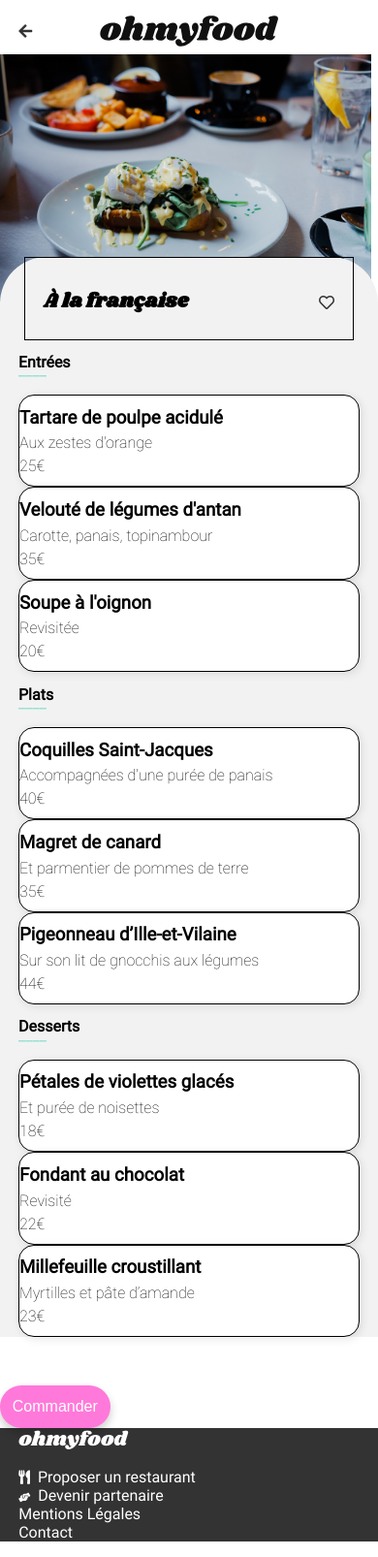
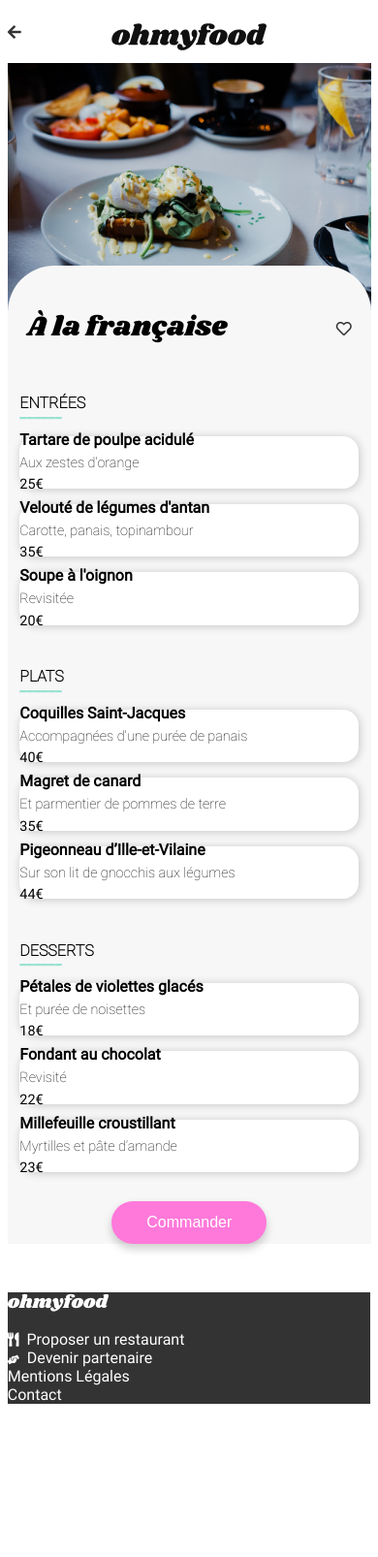
Before and after one commit to CaroCard/CaroleCardinale_3_21062021, a website: page pages/a_la_francaise.html in a window 390 px wide. Shown: the whole page at 97% size. After the commit the page ends 1464 px from the top, so only its background shows below. Drawn offline with Linux system fonts and the light colour scheme.

Commit message:
Font size et family revues et recadrées, révision placements, padding de base

```diff
--- a/pages/a_la_francaise.html
+++ b/pages/a_la_francaise.html
@@ -15,7 +15,7 @@
 
     <body>
         <header>
-            <i class="fas fa-arrow-left"></i>
+            <a href="../index.html"><i class="fas fa-arrow-left"></i></a>
             <img src="../images/logo/ohmyfood@2x.svg" alt="logo écrit Oh My Food"/>
         </header>
 
@@ -29,73 +29,73 @@
                 <i class="far fa-heart"></i>
             </header>
             <!--Entrées-->
-            <div>
-                <h2>Entrées</h2>
-                <p>____</p>
+            <div id="entrees">
+                <h2 class="font--thin">Entrées</h2>
+                <p>______</p>
 
                 <div>
                     <h3>Tartare de poulpe acidulé</h3>
-                    <p>Aux zestes d'orange</p>
+                    <p class="font--thin">Aux zestes d'orange</p>
                     <p>25€</p>
                 </div>
                 <div>
                     <h3>Velouté de légumes d'antan</h3>
-                    <p>Carotte, panais, topinambour</p>
+                    <p class="font--thin">Carotte, panais, topinambour</p>
                     <p>35€</p>
                 </div>
                 <div>
                     <h3>Soupe à l'oignon</h3>
-                    <p>Revisitée</p>
+                    <p class="font--thin">Revisitée</p>
                     <p>20€</p>
                 </div>
             </div>
 
             <!--Plats-->
-            <div>
-                <h2>Plats</h2>
-                <p>____</p>
+            <div id="plats">
+                <h2 class="font--thin">Plats</h2>
+                <p>______</p>
 
                 <div>
                     <h3>Coquilles Saint-Jacques</h3>
-                    <p>Accompagnées d'une purée de panais</p>
+                    <p class="font--thin">Accompagnées d'une purée de panais</p>
                     <p>40€</p>
                 </div>
                 <div>
                     <h3>Magret de canard</h3>
-                    <p>Et parmentier de pommes de terre</p>
+                    <p class="font--thin">Et parmentier de pommes de terre</p>
                     <p>35€</p>
                 </div>
                 <div>
                     <h3>Pigeonneau d’Ille-et-Vilaine</h3>
-                    <p>Sur son lit de gnocchis aux légumes</p>
+                    <p class="font--thin">Sur son lit de gnocchis aux légumes</p>
                     <p>44€</p>
                 </div>
             </div>
 
             <!--Desserts-->
-            <div>
-                <h2>Desserts</h2>
-                <p>____</p>
+            <div id="desserts">
+                <h2 class="font--thin">Desserts</h2>
+                <p>______</p>
 
                 <div>
                     <h3>Pétales de violettes glacés</h3>
-                    <p>Et purée de noisettes</p>
+                    <p class="font--thin">Et purée de noisettes</p>
                     <p>18€</p>
                 </div>
                 <div>
                     <h3>Fondant au chocolat</h3>
-                    <p>Revisité</p>
+                    <p class="font--thin">Revisité</p>
                     <p>22€</p>
                 </div>
                 <div>
                     <h3>Millefeuille croustillant</h3>
-                    <p>Myrtilles et pâte d’amande</p>
+                    <p class="font--thin">Myrtilles et pâte d’amande</p>
                     <p>23€</p>
                 </div>
             </div>
+            <button>Commander</button>
         </section>
 
-        <button>Commander</button>
 
         <footer>
             <h3>ohmyfood</h3>
--- a/sass/Base/_fonts.scss
+++ b/sass/Base/_fonts.scss
@@ -1,45 +1,45 @@
 @font-face
 {
     font-family: 'shrikhand';
-    src: url(../fonts/shrikhand/Shrikhand-Regular.otf)
+    src: url(../../fonts/shrikhand/Shrikhand-Regular.otf);
 }
 
 @font-face
 {
     font-family: 'robotoThin';
-    src: url(../fonts/roboto/Roboto-Thin.ttf)
+    src: url(../../fonts/roboto/Roboto-Thin.ttf);
 }
 
 @font-face
 {
     font-family: 'robotoRegular';
-    src: url(../fonts/roboto/Roboto-Regular.ttf)
+    src: url(../../fonts/roboto/Roboto-Regular.ttf);
 }
 
-@font-face
-{
-    font-family: 'robotoMedium';
-    src: url(../fonts/roboto/Roboto-Medium.ttf)
-}
 
-//POLICES & TAILLES//
+//POLICES & TAILLES TEXTES//
 body{
     font-family: 'robotoRegular';
 }
 
 h1{
     font-size: map-get($font-size, L);
-    font-family: 'robotoMedium';
 }
 
-h2, p, button, li{
-    font-size: map-get($font-size, M);
+h2, h3, p, button, li{
+    font-size: map-get($font-size, S);
 }
 
-p{
+//POLICE FONT SIZE 10px A INSTALLER//
+#sectionMenu div div p{
+    font-size: map-get($font-size, XS);
+}
+
+.font--thin{
     font-family: 'robotoThin';
 }
 
+//TAILLES ICONES//
 figure i{
     font-size: map-get($font-size, L);
 }
--- a/sass/Composants/_buttons.scss
+++ b/sass/Composants/_buttons.scss
@@ -5,4 +5,5 @@ button{
     box-shadow: 0 5px 10px rgba(#000000, 0.2);
     padding: 0.8rem 0.8rem;
     color: white;
+    min-width: 10em;
 }
--- a/sass/Layout/_footer.scss
+++ b/sass/Layout/_footer.scss
@@ -8,7 +8,7 @@ footer{
 
     h3{
         font-family: 'shrikhand';
-        font-size: map-get($font-size, L);
+        font-size: map-get($font-size, M);
         font-weight: normal;
         margin: 0;
     }
@@ -24,10 +24,10 @@ footer{
     i{
         object-fit: contain;
         margin-right: 0.5rem;
-        font-size: map-get($font-size, S);
+        font-size: map-get($icon-size, S);
     }
 
     .fa-hands-helping{
-        font-size: 0.6em;
+        font-size: map-get($icon-size, XS);
     }
 }
--- a/sass/Pages/_menus.scss
+++ b/sass/Pages/_menus.scss
@@ -7,7 +7,7 @@ header{
 
 #banner{
     img{
-        min-width: 375px;
+        width: 375px;
         height: 255px;
         object-fit: cover;
     }
@@ -20,29 +20,39 @@ header{
     align-items: center;
     position: relative;
     top: -50px;
+    width: 375px;
+    background-color: darken(#fff, 3);
     header{
-        width: 300px;
+        width: 335px;
         display: flex;
         justify-content: space-between;
-        border: black solid 1px;
     }
     h1{
         font-family: 'shrikhand';
+        font-size: map-get($font-size, XL);
+        font-weight: normal;
+    }
+    h2{
+        text-transform: uppercase;
     }
     h2 + p{
         margin-top: -1.5rem;
         color: map-get($colors, tertiary);
-        font-family: 'robotoMedium';
+        font-family: 'robotoRegular';
+        text-shadow: 0 1px 0 map-get($colors, tertiary);
     }
 }
 
-#sectionMenu div div{
-    border: 1px solid black;
-    background: #fff;
-    border-radius: 1rem;
-    box-shadow: $shadow;
-    width: 350px;
-    line-height: 0.5rem;
+#sectionMenu div{
+    margin-bottom: 1em;
+    div{
+        background: #fff;
+        border-radius: 1rem;
+        box-shadow: $shadow;
+        width: 350px;
+        line-height: 0.5rem;
+        margin-bottom: 0.7em;
+    }
 }
 
 //inclure button dans section et align center everything//
--- a/sass/Utils/_variables.scss
+++ b/sass/Utils/_variables.scss
@@ -1,12 +1,9 @@
 $colors: (primary: #9356DC, secondary: #FF79DA, tertiary: #99E2D0);
 
-$font-size: (XL: 2em, L: 1.3em, M: 1em, S: 0.9em, XS: 0.8em);
+$font-size: (XL: 1.8em, L: 1.3em, M: 1.2em, S: 1em, XS: 0.9em);
+
+$icon-size: (XL: 1.5em, L: 1.25em, M: 1em, S: 0.9em, XS: 0.6em);
 
 $img-width: 335px;          //width of img defines width of figure//
 
-$primary: #9356DC;
-$secondary: #FF79DA;
-$tertiary: #99E2D0;
-
-
-$shadow: 2px 2px 10px rgba(#000000, 0.1);
+$shadow: 1px 1px 10px rgba(#000000, 0.2);
--- a/sass/main.scss
+++ b/sass/main.scss
@@ -8,15 +8,10 @@
 
 body{
     margin: auto;
-}
-
-//MARGINS PADDINGS//
-header, #explore, #fonctionnement, #restaurants, footer{
-    padding: 0 1.2rem;
+    width: 23.4rem;
 }
 
 #map, #explore, #containerRestaurants{
-    display: flex;
 }
 
 #explore, #containerRestaurants{
@@ -31,11 +26,11 @@ header, #explore, #fonctionnement, #restaurants, footer{
 
                         // ALL //
 header{
-    padding: 1rem 1.2rem 0.5rem 1.2rem;
     display: grid;
     grid-template-columns: 1fr 1fr 1fr;
+    padding: 1.5em 0 0.8em 0;
     img{
-        height: 2em;
+        width: 160px;
         grid-column: 2/3;
     }
 }
@@ -43,46 +38,56 @@ header{
 #map{
     background-color: darken(#fff, 10);
     color: lighten(#000, 20);
+    display: flex;
     align-items: center;
     justify-content: center;
-    display: grid;
-    grid-template-columns: 1fr 0.2fr 0.8fr 1fr;
+    div{
+        display: flex;
+        align-items: center;
+        width: 160px; //to center content aligned with logo//
+    }
     i{
-        grid-column: 2/3;
-    }
-    p{
-        grid-column: 3/4;
+        margin-right: 1em;
     }
 }
 
 #explore{
     text-align: center;
+    display: flex;
 }
-
-
 
 
                         //FONCTIONNEMENT//
 #fonctionnement{
+    p{
+        background-color: map-get($colors, primary);
+        color: #fff;
+        border-radius: 2em;
+        padding: 0.1em 0.4em;
+        position: absolute;
+        left: -10px;
+    }
+    h2{
+        width: 13.5rem;
+    }
+    i{
+        font-size: map-get($icon-size, L);
+        color: darken(#fff, 50);
+    }
+}
+
+#containerFonctionnement{
+    display: grid;
+    grid-template-rows: repeat(3, 4rem);
+    grid-template-columns: 21rem;
+    row-gap: 1.5em;
     div{
         display: flex;
         align-items: center;
         justify-content: space-evenly;
         box-shadow: $shadow;
         border-radius: 1rem;
-    }
-
-    p{
-        background-color: map-get($colors, primary);
-        color: #fff;
-        border-radius: 2em;
-        padding: 0.1em 0.4em;
-        position: absolute;
-        left: 10px;
-    }
-
-    h2{
-        width: 13.5rem;
+        position: relative;
     }
 }
 
@@ -93,10 +98,12 @@ header{
     }
 }
 
+
+
                         //RESTAURANTS//
 
 #restaurants{
-   a{
+    a{
        @include links;
     }
     figure{
@@ -112,8 +119,10 @@ header{
         height: 175px;
         object-fit: cover;
     }
+    #containerRestaurants{
+        display: flex;
+    }
 }
-
 
 figure{
     position: relative;
@@ -124,15 +133,12 @@ figure{
         line-height: 0;             //pas moins possible, dommage//
         padding: 0.5rem;
     }
-
     i{
         grid-column: 2;
         grid-row: 1/3;
         display: flex;
         align-self: center;
     }
-
-
 }
 
 .figure__nouveau--looksPosition{
@@ -140,7 +146,7 @@ figure{
     color: darken(map-get($colors, tertiary), 40);
     padding: 0.3rem 0.5rem;
     border-radius: 0.15rem;
-    font-size: 0.9em;
+    font-size: map-get($font-size, XS);
     position: absolute;
     right: 14px;
     top: 14px;
```
Also changed, not shown: index.html (+22 -14 lines), sass/Utils/_mixins.scss (line endings or trailing spaces), style.css, 1 other file.
